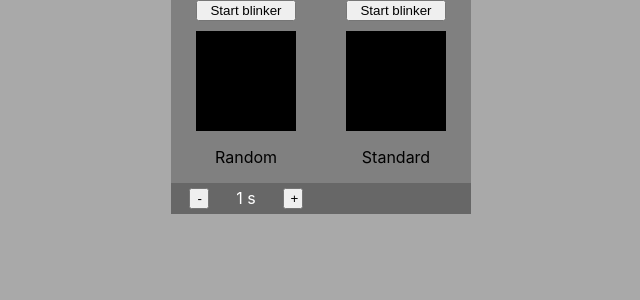
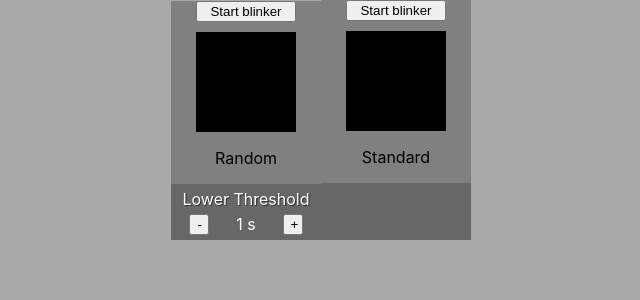
Before and after one commit to zascherrer/RandomBlinker, a React (Create React App) app: page / in a window 1280 px wide. Shown: the top 300 px of the page, without its empty margins (319-959 px from the left). Built offline with nearby package versions, Linux system fonts and the light colour scheme.

Commit message:
Updated value bar with a label for value type

```diff
--- a/src/Components/BlinkerContainer/blinkerContainer.js
+++ b/src/Components/BlinkerContainer/blinkerContainer.js
@@ -7,7 +7,7 @@ const BlinkerContainer = (props) => {
       <div>
         <Panel>
           <Blinker isRandom={props.isRandom}/>
-          <ValueBar value={1000} />
+          <ValueBar value={1000} valueType="Lower Threshold"/>
         </Panel>
       </div>
     );
--- a/src/Components/ValueBar/valueBar.css
+++ b/src/Components/ValueBar/valueBar.css
@@ -2,14 +2,20 @@
   width: 140px;
   padding: 5px;
   display: flex;
+  flex-direction: column;
+  justify-content: center;
+  background-color: rgba(0,0,0,0.2);
+}
+
+.valueContainer {
+  display: flex;
   flex-direction: row;
   justify-content: space-around;
-  background-color: rgba(0,0,0,0.2);
 }
 
 .blank {
   width: 140px;
-  height: 21px;
+  height: 47px;
   padding: 5px;
   background-color: rgba(0,0,0,0.2);
 }
@@ -17,3 +23,12 @@
 .text{
   color: white;
 }
+
+.label {
+  color: white;
+  justify-content: center;
+  margin-left: auto;
+  margin-right: auto;
+  margin-bottom: 5px;
+  text-shadow: 1px 1px rgba(0,0,0,0.5);
+}
--- a/src/Components/ValueBar/valueBar.js
+++ b/src/Components/ValueBar/valueBar.js
@@ -41,9 +41,14 @@ class ValueBar extends Component {
     }
     return (
       <div className="bar">
-        <Button text="-" onClick={this.valueDecrease} size="mini"/>
-        <div className="text">{this.state.displayValue}{" s"}</div>
-        <Button text="+" onClick={this.valueIncrease} size="mini"/>
+        <div className="label">
+          {this.props.valueType}
+        </div>
+        <div className="valueContainer">
+          <Button text="-" onClick={this.valueDecrease} size="mini"/>
+          <div className="text">{this.state.displayValue}{" s"}</div>
+          <Button text="+" onClick={this.valueIncrease} size="mini"/>
+        </div>
       </div>
     );
   }
```
